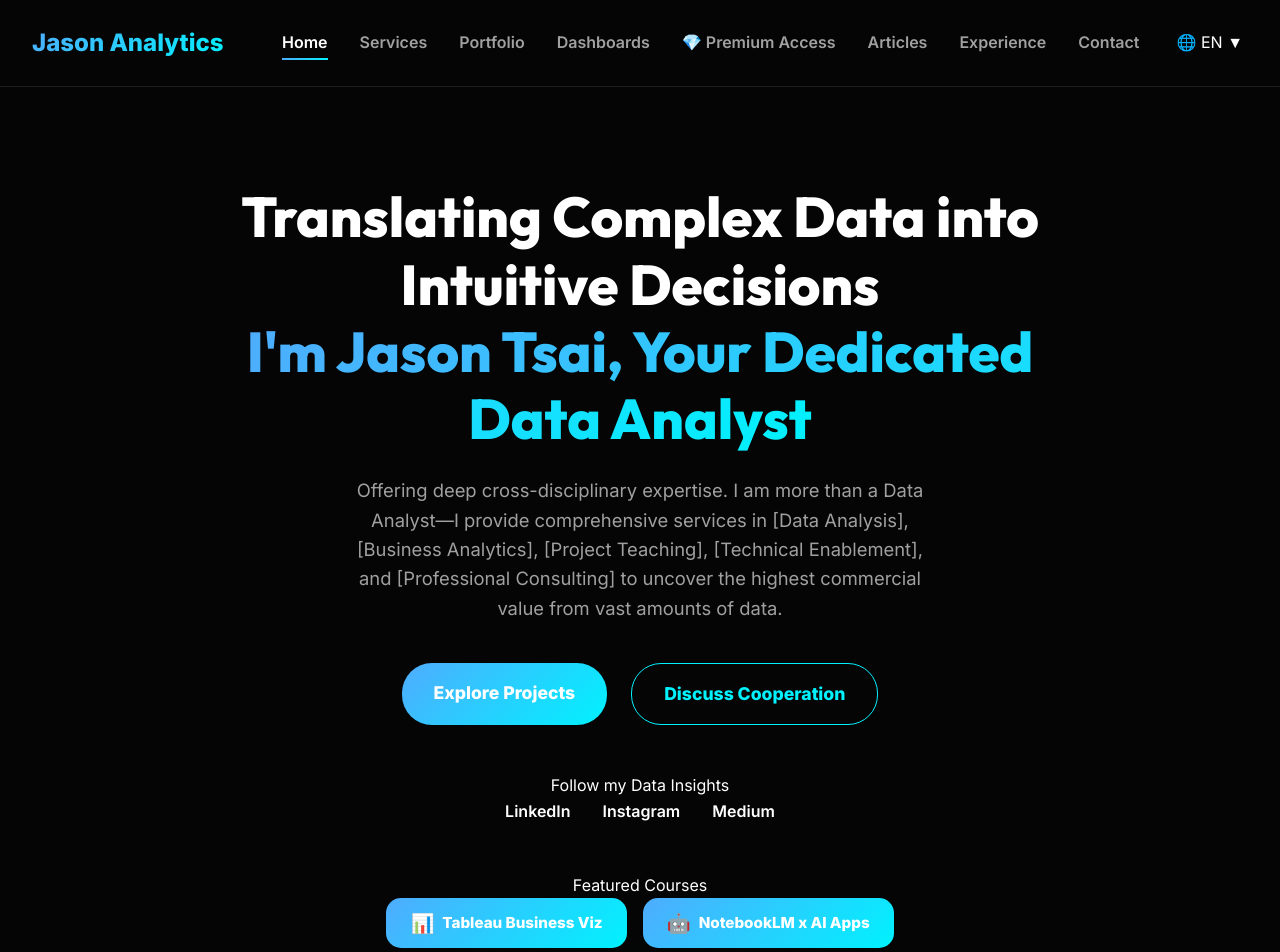
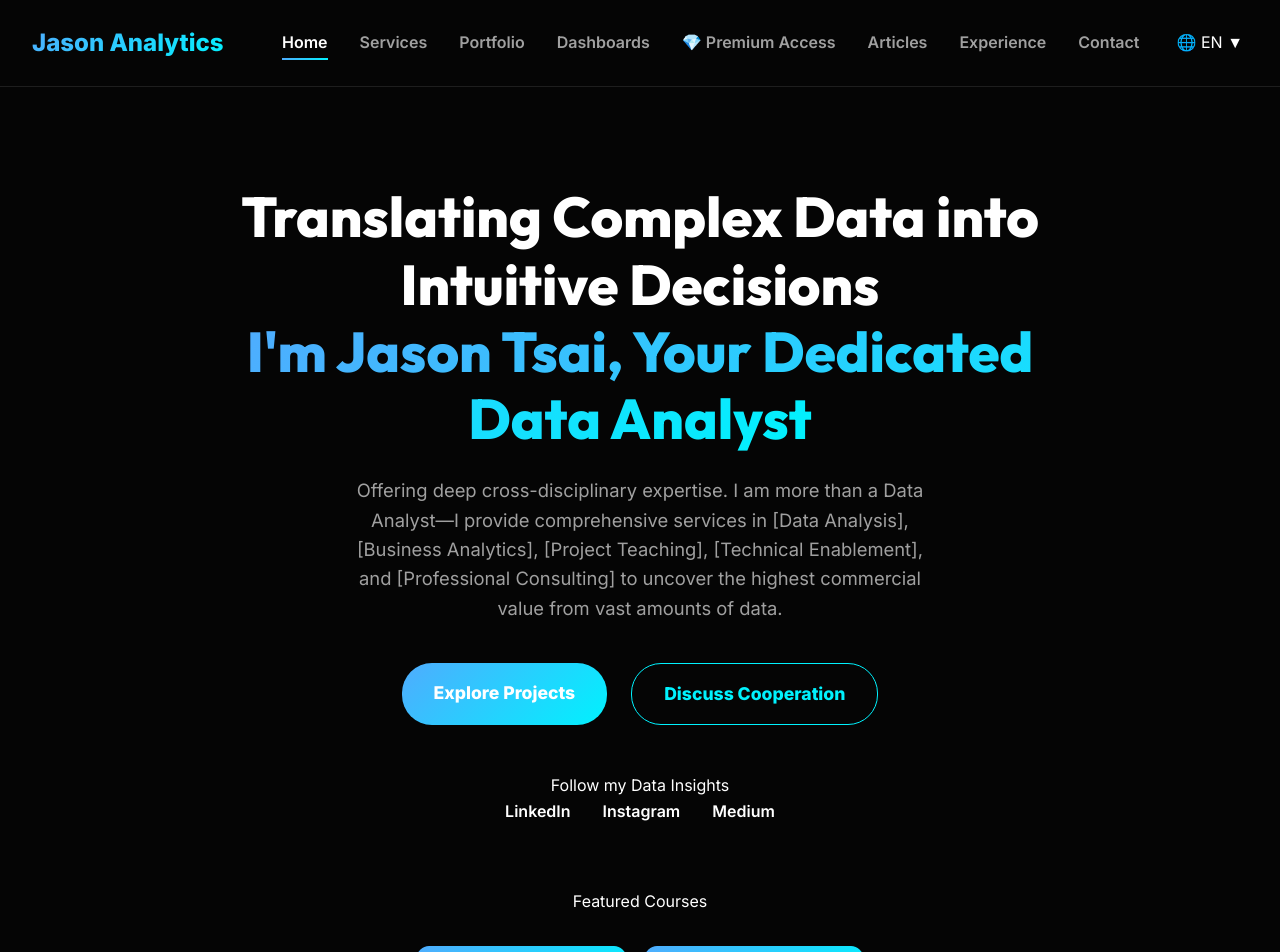
Before and after one commit to ds-jason-tsai/jason-by-tsai-portfolio, a Next.js app: page /en in a window 1280 px wide. Shown: the top 952 px of the page. Built offline with nearby package versions, Linux system fonts and the light colour scheme.

Commit message:
style: fix course buttons spacing and implement full-width world map with pure transparent asset

```diff
--- a/app/[lang]/page.tsx
+++ b/app/[lang]/page.tsx
@@ -82,14 +82,14 @@ export default async function Home({ params }: { params: Promise<{ lang: string
             </div>
           </div>
 
-          <div className="hero-courses-section" style={{ marginTop: '3rem' }}>
-             <p className="social-label">{dict.home.featured_courses || '推薦熱門課程'}</p>
-             <div className="course-buttons" style={{ display: 'flex', gap: '1rem', justifyContent: 'center', flexWrap: 'wrap' }}>
-               <a href="https://live.rookiesavior.net/course/tableau" target="_blank" rel="noopener noreferrer" className="btn-primary" style={{ display: 'flex', alignItems: 'center', gap: '0.5rem', padding: '0.6rem 1.5rem', fontSize: '0.95rem', borderRadius: '15px' }}>
-                 <span style={{ fontSize: '1.2rem' }}>📊</span> {lang === 'zh' ? 'Tableau 商業視覺化實戰' : 'Tableau Business Viz'}
+          <div className="hero-courses-section" style={{ marginTop: '4rem' }}>
+             <p className="social-label" style={{ marginBottom: '2rem' }}>{dict.home.featured_courses || '推薦熱門課程'}</p>
+             <div className="course-buttons" style={{ display: 'flex', gap: '1.2rem', justifyContent: 'center', flexWrap: 'wrap' }}>
+               <a href="https://live.rookiesavior.net/course/tableau" target="_blank" rel="noopener noreferrer" className="btn-primary course-mini-btn">
+                 <span style={{ fontSize: '1rem' }}>📊</span> {lang === 'zh' ? 'Tableau 商業視覺化實戰' : 'Tableau Business Viz'}
                </a>
-               <a href="https://live.rookiesavior.net/course/AI-NotubookLM" target="_blank" rel="noopener noreferrer" className="btn-primary" style={{ display: 'flex', alignItems: 'center', gap: '0.5rem', padding: '0.6rem 1.5rem', fontSize: '0.95rem', borderRadius: '15px' }}>
-                 <span style={{ fontSize: '1.2rem' }}>🤖</span> {lang === 'zh' ? 'NotebookLM x AI 應用' : 'NotebookLM x AI Apps'}
+               <a href="https://live.rookiesavior.net/course/AI-NotubookLM" target="_blank" rel="noopener noreferrer" className="btn-primary course-mini-btn">
+                 <span style={{ fontSize: '1rem' }}>🤖</span> {lang === 'zh' ? 'NotebookLM x AI 應用' : 'NotebookLM x AI Apps'}
                </a>
              </div>
           </div>
@@ -157,6 +157,7 @@ export default async function Home({ params }: { params: Promise<{ lang: string
           justify-content: center;
           gap: 3rem;
           text-align: center;
+          overflow: hidden;
         }
         .hero-content {
           max-width: 800px;
@@ -208,10 +209,23 @@ export default async function Home({ params }: { params: Promise<{ lang: string
           transition: all 0.3s ease;
         }
 
+        .course-mini-btn {
+          padding: 0.5rem 1.2rem !important;
+          font-size: 0.85rem !important;
+          border-radius: 12px !important;
+          display: flex;
+          align-items: center;
+          gap: 0.4rem;
+        }
+
         .hero-image-outer {
           position: relative;
-          width: 100%;
-          min-height: 500px;
+          width: 100vw;
+          left: 50%;
+          right: 50%;
+          margin-left: -50vw;
+          margin-right: -50vw;
+          min-height: 600px;
           display: flex;
           align-items: center;
           justify-content: center;
@@ -257,7 +271,7 @@ export default async function Home({ params }: { params: Promise<{ lang: string
 
         @media (max-width: 768px) {
           .hero-title { font-size: 2.5rem; }
-          .hero-image-outer { min-height: 400px; }
+          .hero-image-outer { min-height: 450px; }
         }
 
         @media (max-width: 640px) {
```
Also changed, not shown: public/assets/world_map_dots.png.
